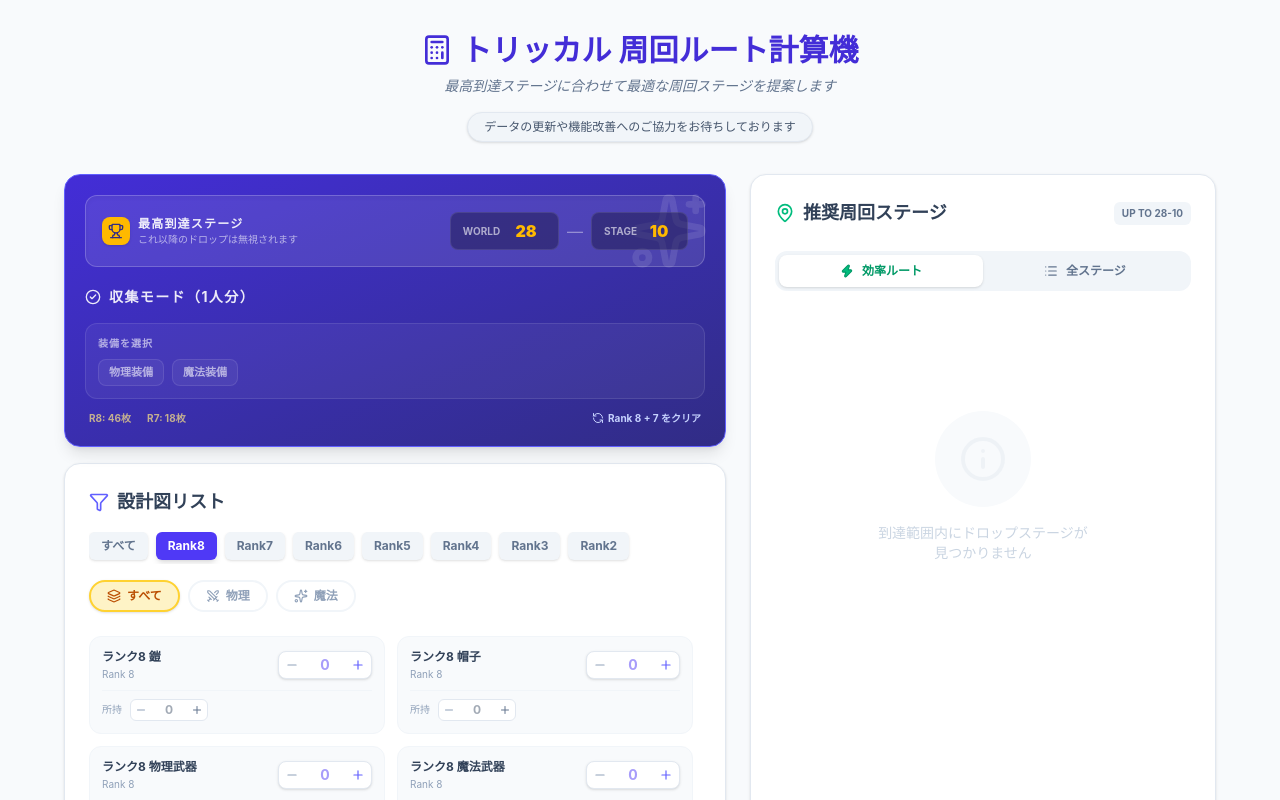
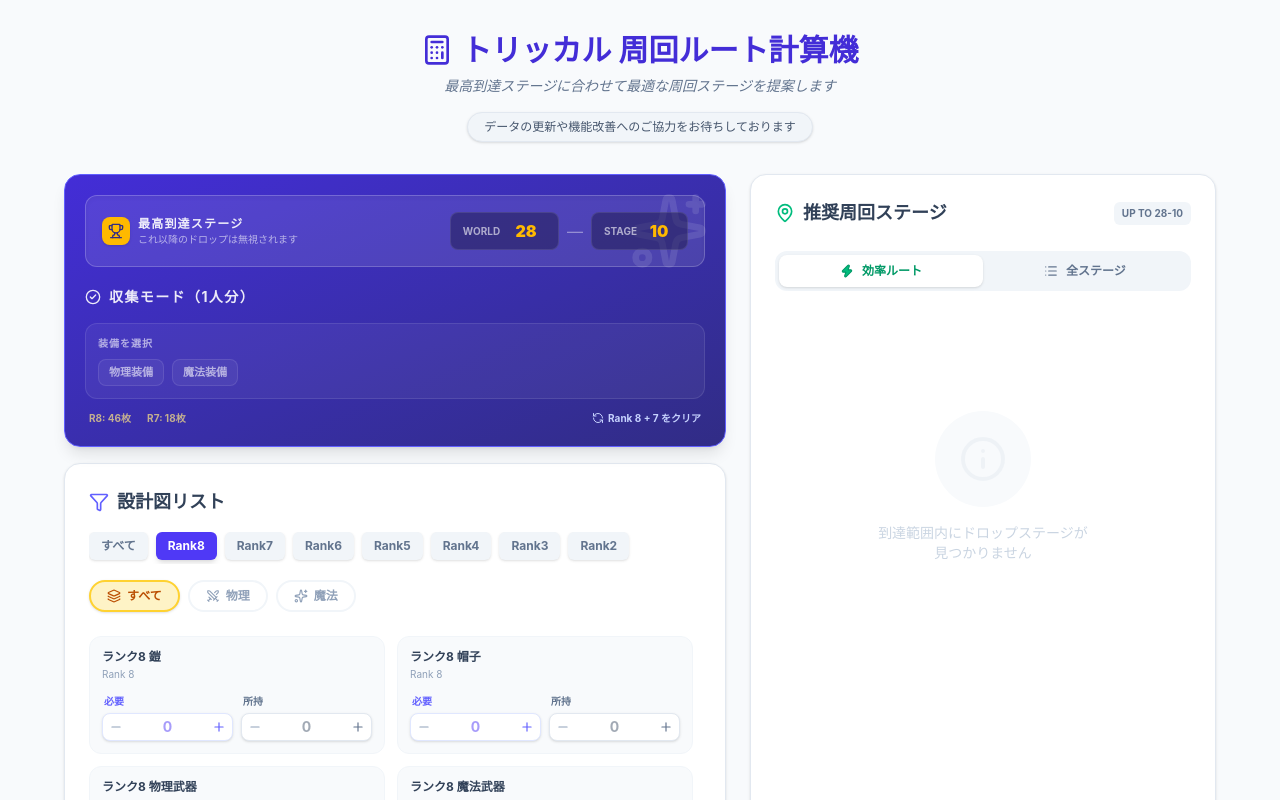
Before and after one commit to deflis/trickcal-equip, a React (Vite) app: page / in a window 1280 px wide. Shown: the top 800 px of the page. Built offline with nearby package versions, Linux system fonts and the light colour scheme.

Commit message:
BlueprintCardコンポーネントのUI改善
- アイコンにCheckを追加し、完了状態を表示
- 必要数と所持数の表示を整理
- アクションボタンのスタイルを統一

```diff
--- a/src/components/BlueprintList.tsx
+++ b/src/components/BlueprintList.tsx
@@ -1,4 +1,4 @@
-import { Filter, Trash2, Minus, Plus, Zap, Swords, Sparkles, Layers, type LucideIcon } from 'lucide-react';
+import { Filter, Trash2, Minus, Plus, Zap, Swords, Sparkles, Layers, Check, type LucideIcon } from 'lucide-react';
 import type { AttackType, RankKey, BlueprintWithState } from '../data/types';
 import { useStore } from '../store';
 import { selectMainItems, selectSubItems } from '../selectors';
@@ -22,6 +22,8 @@ const BlueprintCard = ({ bp }: { bp: BlueprintWithState }) => {
   const onClearHolding = useStore(s => s.clearHolding);
   const onConsumeHolding = useStore(s => s.consumeHolding);
 
+  const showActions = req > 0 || held > 0;
+
   return (
     <div
       className={`flex flex-col p-3 rounded-xl border transition-all ${
@@ -34,26 +36,36 @@ const BlueprintCard = ({ bp }: { bp: BlueprintWithState }) => {
           : 'border-slate-100 bg-slate-50'
       }`}
     >
-      <div className="flex items-center justify-between">
-        <div className="flex-1 min-w-0 mr-2">
+      <div className="flex items-start justify-between gap-2">
+        <div className="flex-1 min-w-0">
           <div className={`font-bold text-xs truncate ${shortage > 0 ? 'text-indigo-900' : isComplete ? 'text-green-800' : 'text-slate-700'}`}>
             {bp.name}
           </div>
           <div className="text-[10px] text-slate-400 mt-0.5">Rank {bp.rank}</div>
         </div>
 
-        <div className="flex items-center gap-1 shrink-0">
         {req > 0 && (
-            <button
-              onClick={() => onClearItem(bp.id)}
-              className="p-1.5 text-red-400 hover:text-red-600 hover:bg-red-50 rounded-lg transition-colors"
-              title="必要数をリセット"
-            >
-              <Trash2 className="w-3.5 h-3.5" />
-            </button>
+          <div className="shrink-0">
+            {isComplete ? (
+              <span className="flex items-center gap-0.5 px-2 py-0.5 rounded-full bg-green-100 border border-green-200 text-green-700 text-[10px] font-bold">
+                <Check className="w-3 h-3" />
+                完了
+              </span>
+            ) : (
+              <span className="flex items-baseline gap-1 px-2 py-0.5 rounded-full bg-orange-100 border border-orange-200 text-orange-700 text-[10px] font-bold">
+                不足
+                <span className="text-xs font-black">{shortage}</span>
+              </span>
             )}
-          <div className="flex items-center bg-white rounded-lg shadow-sm border border-slate-200 overflow-hidden">
-            <button onClick={() => onUpdate(bp.id, -1)} className="p-1.5 text-slate-400 hover:text-indigo-600 hover:bg-slate-50 transition-colors">
+          </div>
+        )}
+      </div>
+
+      <div className="grid grid-cols-2 gap-2 mt-3">
+        <div className="flex flex-col gap-1 min-w-0">
+          <span className="text-[10px] font-bold text-indigo-500 px-0.5">必要</span>
+          <div className="flex items-center bg-white rounded-lg shadow-sm border border-indigo-100 overflow-hidden w-full">
+            <button onClick={() => onUpdate(bp.id, -1)} className="p-1.5 text-slate-400 hover:text-indigo-600 hover:bg-slate-50 transition-colors shrink-0">
               <Minus className="w-3.5 h-3.5" />
             </button>
             <input
@@ -62,20 +74,19 @@ const BlueprintCard = ({ bp }: { bp: BlueprintWithState }) => {
               value={req === 0 ? '' : req}
               placeholder="0"
               onChange={(e) => onSetValue(bp.id, e.target.value)}
-              className="w-10 text-center font-bold text-sm text-indigo-600 focus:outline-none bg-transparent [appearance:textfield] [&::-webkit-outer-spin-button]:appearance-none [&::-webkit-inner-spin-button]:appearance-none"
+              className="flex-1 w-full min-w-0 text-center font-bold text-sm text-indigo-600 focus:outline-none bg-transparent [appearance:textfield] [&::-webkit-outer-spin-button]:appearance-none [&::-webkit-inner-spin-button]:appearance-none"
             />
-            <button onClick={() => onUpdate(bp.id, 1)} className="p-1.5 text-indigo-500 hover:text-indigo-700 hover:bg-slate-50 transition-colors">
+            <button onClick={() => onUpdate(bp.id, 1)} className="p-1.5 text-indigo-500 hover:text-indigo-700 hover:bg-slate-50 transition-colors shrink-0">
               <Plus className="w-3.5 h-3.5" />
             </button>
           </div>
         </div>
-      </div>
 
-      <div className="flex items-center gap-2 mt-2 pt-2 border-t border-slate-100">
-        <span className="text-[10px] text-slate-400 font-medium shrink-0">所持</span>
-        <div className="flex items-center bg-white rounded-md border border-slate-200 overflow-hidden">
-          <button onClick={() => onUpdateHolding(bp.id, -1)} className="p-1 text-slate-400 hover:text-slate-600 hover:bg-slate-50 transition-colors">
-            <Minus className="w-3 h-3" />
+        <div className="flex flex-col gap-1 min-w-0">
+          <span className="text-[10px] font-bold text-slate-500 px-0.5">所持</span>
+          <div className="flex items-center bg-white rounded-lg shadow-sm border border-slate-200 overflow-hidden w-full">
+            <button onClick={() => onUpdateHolding(bp.id, -1)} className="p-1.5 text-slate-400 hover:text-slate-600 hover:bg-slate-50 transition-colors shrink-0">
+              <Minus className="w-3.5 h-3.5" />
             </button>
             <input
               type="number"
@@ -83,23 +94,18 @@ const BlueprintCard = ({ bp }: { bp: BlueprintWithState }) => {
               value={held === 0 ? '' : held}
               placeholder="0"
               onChange={(e) => onSetHoldingValue(bp.id, e.target.value)}
-            className="w-9 text-center font-bold text-xs text-slate-600 focus:outline-none bg-transparent [appearance:textfield] [&::-webkit-outer-spin-button]:appearance-none [&::-webkit-inner-spin-button]:appearance-none"
+              className="flex-1 w-full min-w-0 text-center font-bold text-sm text-slate-600 focus:outline-none bg-transparent [appearance:textfield] [&::-webkit-outer-spin-button]:appearance-none [&::-webkit-inner-spin-button]:appearance-none"
             />
-          <button onClick={() => onUpdateHolding(bp.id, 1)} className="p-1 text-slate-500 hover:text-slate-700 hover:bg-slate-50 transition-colors">
-            <Plus className="w-3 h-3" />
+            <button onClick={() => onUpdateHolding(bp.id, 1)} className="p-1.5 text-slate-500 hover:text-slate-700 hover:bg-slate-50 transition-colors shrink-0">
+              <Plus className="w-3.5 h-3.5" />
             </button>
           </div>
+        </div>
+      </div>
 
-        {held > 0 && (
-          <>
-            <button
-              onClick={() => onClearHolding(bp.id)}
-              className="p-1 text-slate-400 hover:text-red-500 hover:bg-red-50 rounded transition-colors"
-              title="所持数をリセット"
-            >
-              <Trash2 className="w-3 h-3" />
-            </button>
-            {req > 0 && (
+      {showActions && (
+        <div className="flex items-center justify-end gap-1 mt-2 pt-2 border-t border-slate-100">
+          {held > 0 && req > 0 && (
             <button
               onClick={() => onConsumeHolding(bp.id)}
               className="flex items-center gap-0.5 px-1.5 py-0.5 text-[10px] font-bold text-amber-600 bg-amber-50 hover:bg-amber-100 border border-amber-200 rounded transition-colors"
@@ -109,18 +115,28 @@ const BlueprintCard = ({ bp }: { bp: BlueprintWithState }) => {
               消費
             </button>
           )}
-          </>
+          {req > 0 && (
+            <button
+              onClick={() => onClearItem(bp.id)}
+              className="flex items-center gap-0.5 px-1.5 py-0.5 text-[10px] font-medium text-indigo-400 hover:text-indigo-600 hover:bg-indigo-50 rounded transition-colors"
+              title="必要数をリセット"
+            >
+              <Trash2 className="w-3 h-3" />
+              必要
+            </button>
           )}
-
-        {req > 0 && (
-          <>
-            <span className="text-[10px] text-slate-400 ml-auto shrink-0">不足</span>
-            <span className={`text-sm font-black ${shortage > 0 ? 'text-orange-500' : 'text-green-500'}`}>
-              {shortage}
-            </span>
-          </>
+          {held > 0 && (
+            <button
+              onClick={() => onClearHolding(bp.id)}
+              className="flex items-center gap-0.5 px-1.5 py-0.5 text-[10px] font-medium text-slate-400 hover:text-red-500 hover:bg-red-50 rounded transition-colors"
+              title="所持数をリセット"
+            >
+              <Trash2 className="w-3 h-3" />
+              所持
+            </button>
           )}
         </div>
+      )}
     </div>
   );
 };
```
Lines whose indentation alone changed are shown as unchanged.
